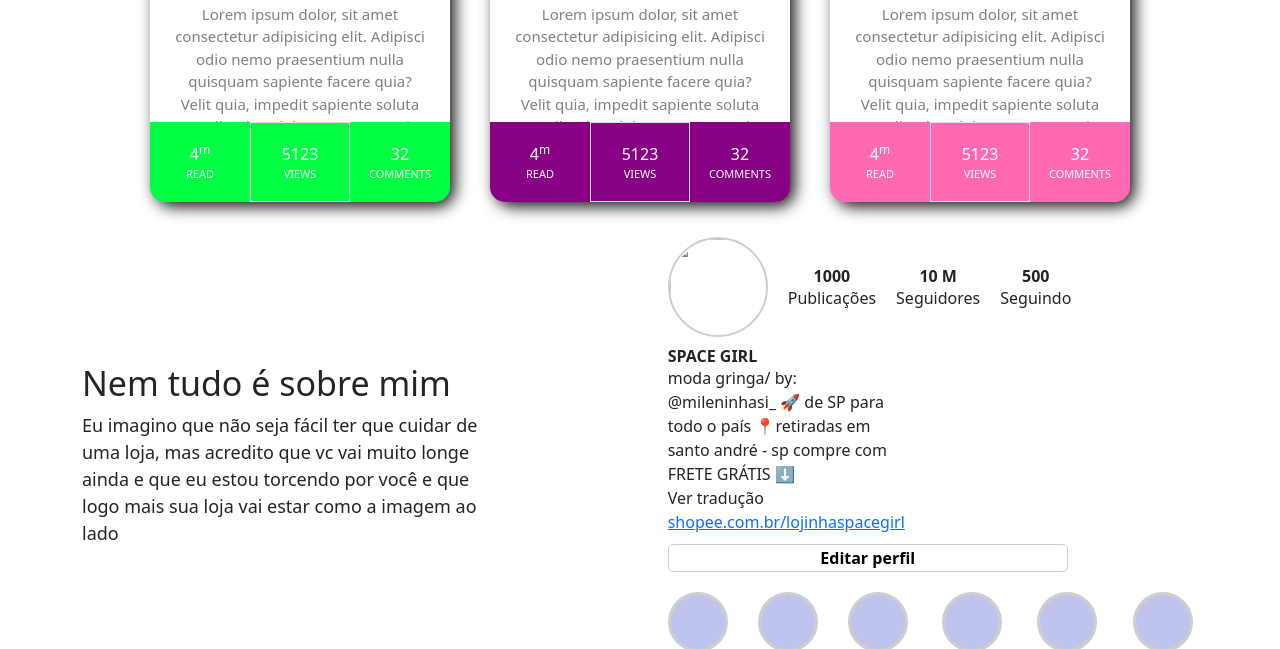
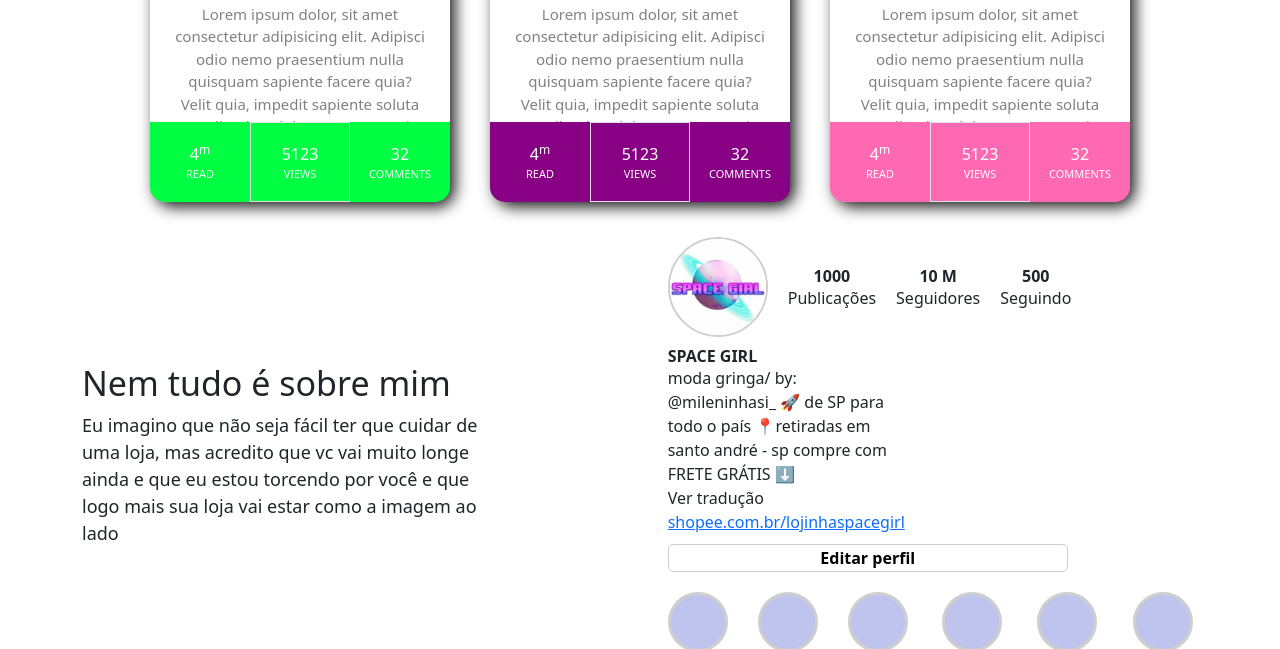
Before and after one commit to RamonDiego00/Mi, a plain HTML site: page index.html in a window 1280 px wide. Shown: the part 2802-3451 px from the top of the page. Drawn offline with nearby package versions, Linux system fonts and the light colour scheme.

Commit message:
testeImagem

```diff
--- a/index.html
+++ b/index.html
@@ -359,7 +359,7 @@
 
             <div class="instaMain">
                 <div>
-                    <img src="../assets/logoMi.jpg" alt="">
+                    <img src="docs\assets\logoMi.jpg" alt="">
                 </div>
 
                 <div class="instaInfos">
```
